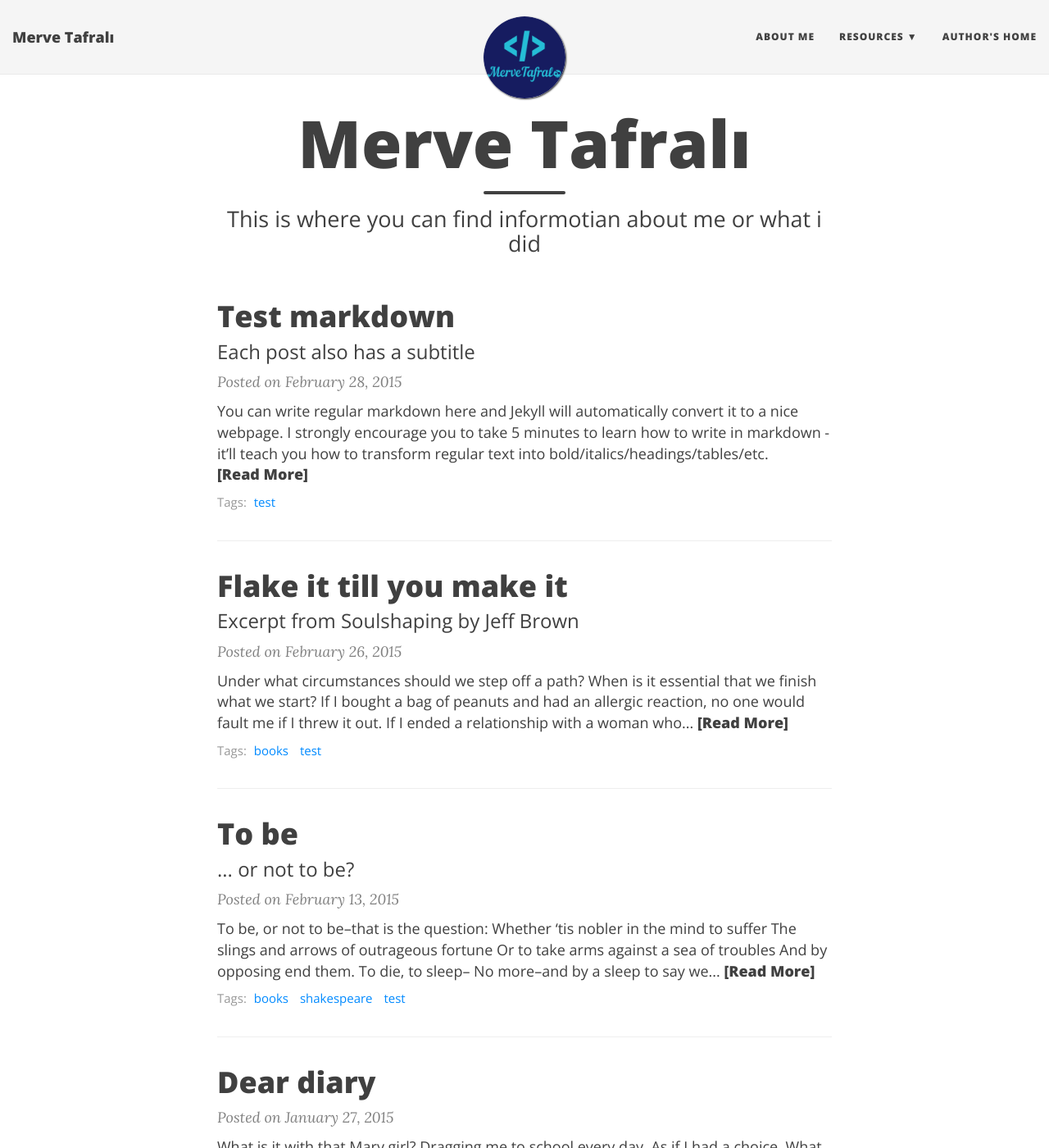
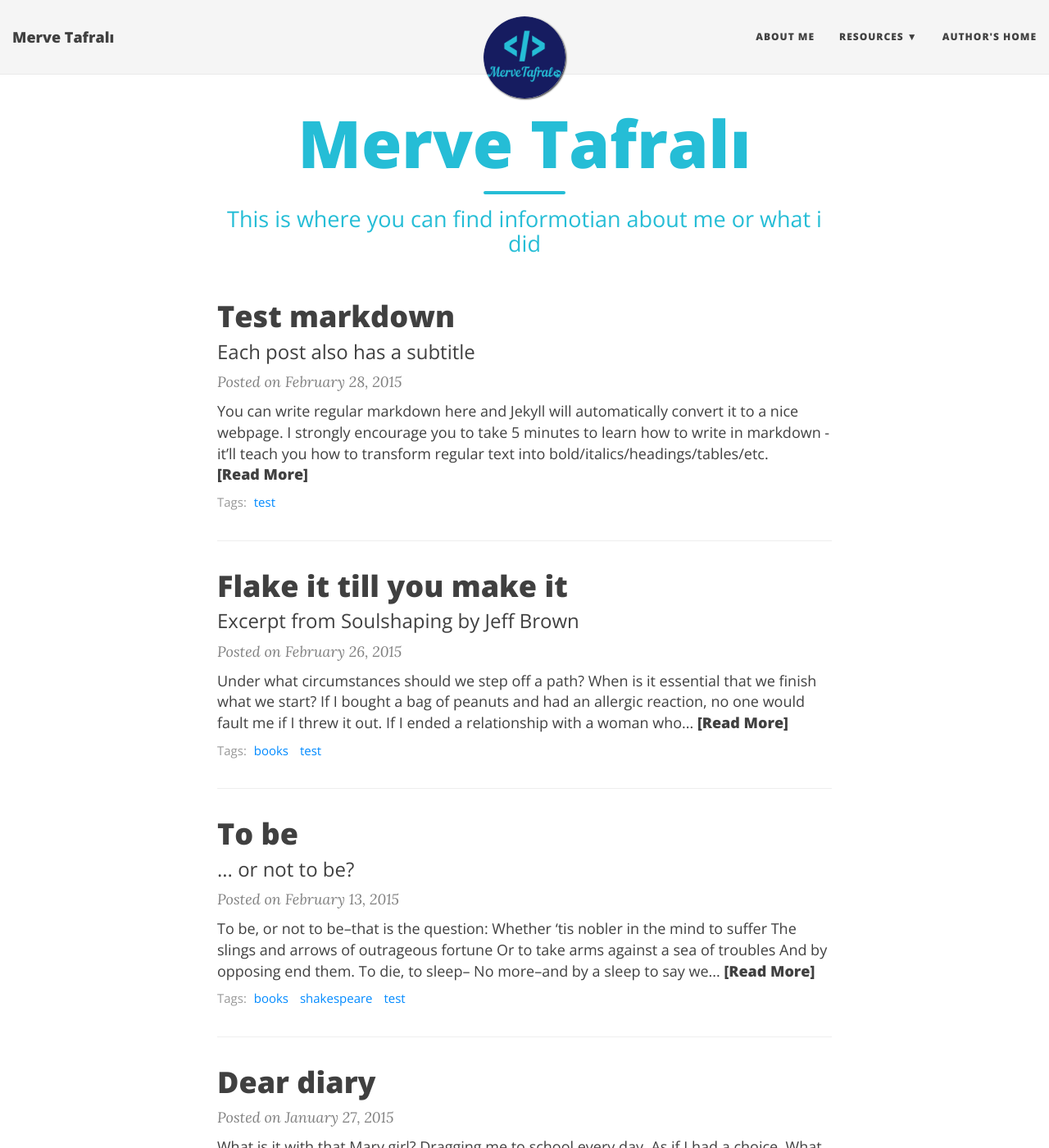
Before and after one commit to Mervetafrali/mervetafrali.github.io, a Jekyll site: the page built from index.html, in a window 1280 px wide and 1400 px high. Shown: the whole window at 82% size. Built offline with Jekyll 4.4.1, drawn with Linux system fonts in a browser that asks for light colours; nearby versions of some CDN libraries; the list of posts is cut into pages by our own code.

Commit message:
Update main.css

```diff
--- a/css/main.css
+++ b/css/main.css
@@ -461,6 +461,7 @@ footer .theme-by {
 }
 .intro-header .page-heading {
   text-align: center;
+  color:#25BDD6;
 }
 .intro-header.big-img .page-heading,
 .intro-header.big-img .post-heading {
```
